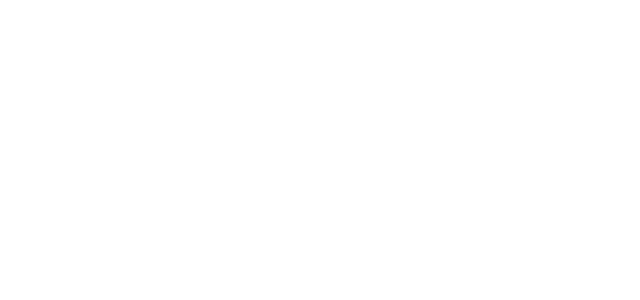
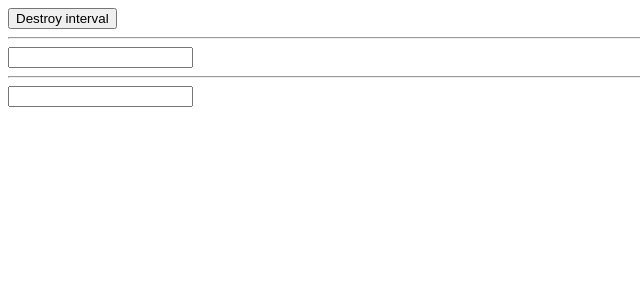
Before and after one commit to miodraggosic/angular-mentorship, an Angular app in the folder Angular-RXJS/: page / in a window 1280 px wide. Shown: the top 300 px of the page, without its empty margins (0-640 px from the left). Built offline with nearby package versions, Linux system fonts and the light colour scheme.

Commit message:
update: tasks 1 to 3

```diff
--- a/Angular-RXJS/src/app/app.component.html
+++ b/Angular-RXJS/src/app/app.component.html
@@ -0,0 +1,6 @@
+<button (click)="ngOnDestroy()"> Destroy interval</button>
+<hr>
+
+<input type="text" id="input-search1">
+<hr>
+<input type="text" id="input-search2">
--- a/Angular-RXJS/src/app/app.component.ts
+++ b/Angular-RXJS/src/app/app.component.ts
@@ -1,10 +1,59 @@
-import { Component } from '@angular/core';
+import { Component, OnDestroy, OnInit } from '@angular/core';
+import {
+  combineLatest,
+  debounceTime,
+  fromEvent,
+  interval,
+  map,
+  Subscription,
+} from 'rxjs';
 
 @Component({
   selector: 'app-root',
   templateUrl: './app.component.html',
-  styleUrls: ['./app.component.scss']
+  styleUrls: ['./app.component.scss'],
 })
-export class AppComponent {
-  title = 'Angular-RXJS';
+export class AppComponent implements OnInit, OnDestroy {
+  //Task1
+
+  curentTime$ = interval(1000);
+
+  //Task 2
+
+  searchInput$ = fromEvent<InputEvent>(document, 'change').pipe(
+    debounceTime(1000)
+  );
+
+  //Task3
+  input1$ = fromEvent<InputEvent>(document, 'change').pipe(
+    map((elem) => (elem.target as HTMLInputElement).value)
+  );
+  input2$ = fromEvent<InputEvent>(document, 'change').pipe(
+    map((elem) => (elem.target as HTMLInputElement).value)
+  );
+
+  result$ = combineLatest([this.input1$, this.input2$]);
+
+  private intervalSubscription?: Subscription = new Subscription();
+
+  ngOnInit(): void {
+    this.intervalSubscription?.add(
+      this.curentTime$.subscribe({
+        next() {
+          console.log(new Date().toLocaleTimeString());
+        },
+      })
+    );
+
+    this.searchInput$.subscribe((elem) =>
+      console.log((elem.target as HTMLInputElement).value)
+    );
+
+    this.result$.subscribe((value) => {
+      console.log(value);
+    });
+  }
+  ngOnDestroy(): void {
+    this.intervalSubscription?.unsubscribe();
+  }
 }
```
